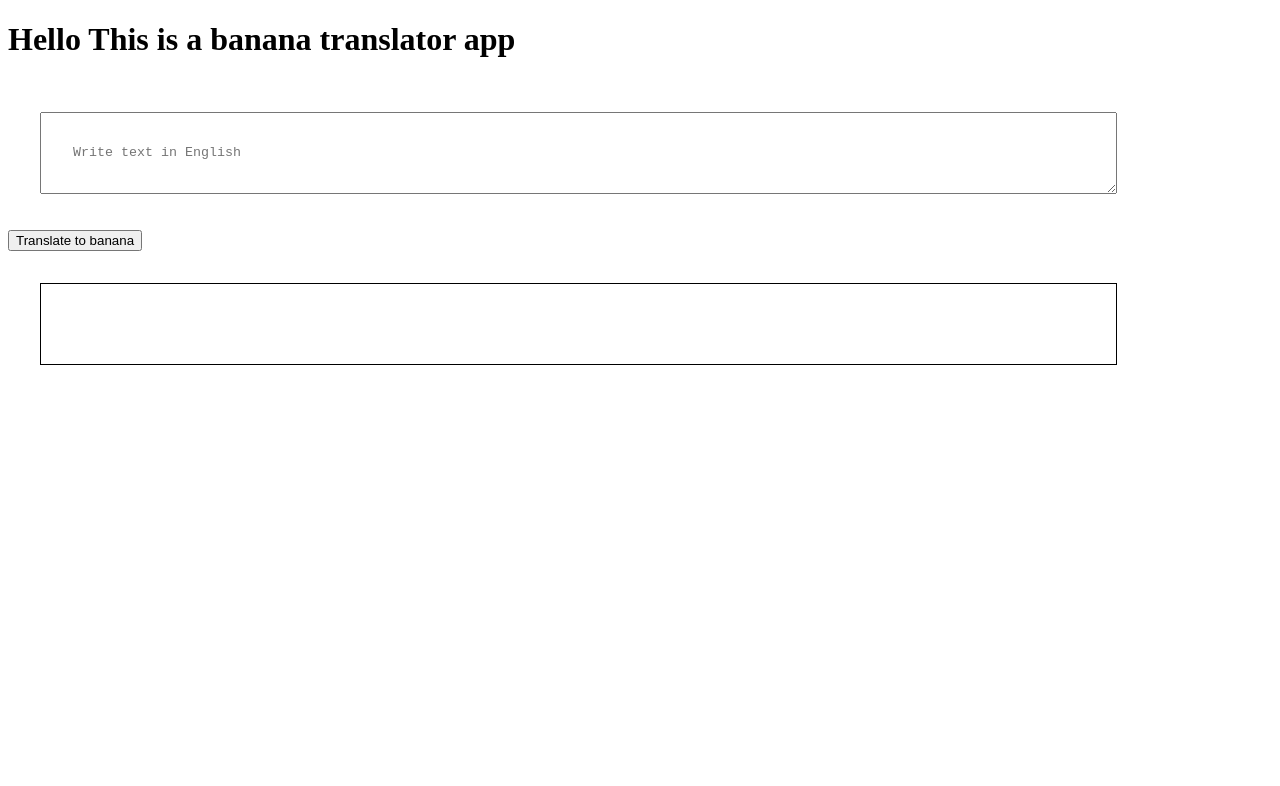
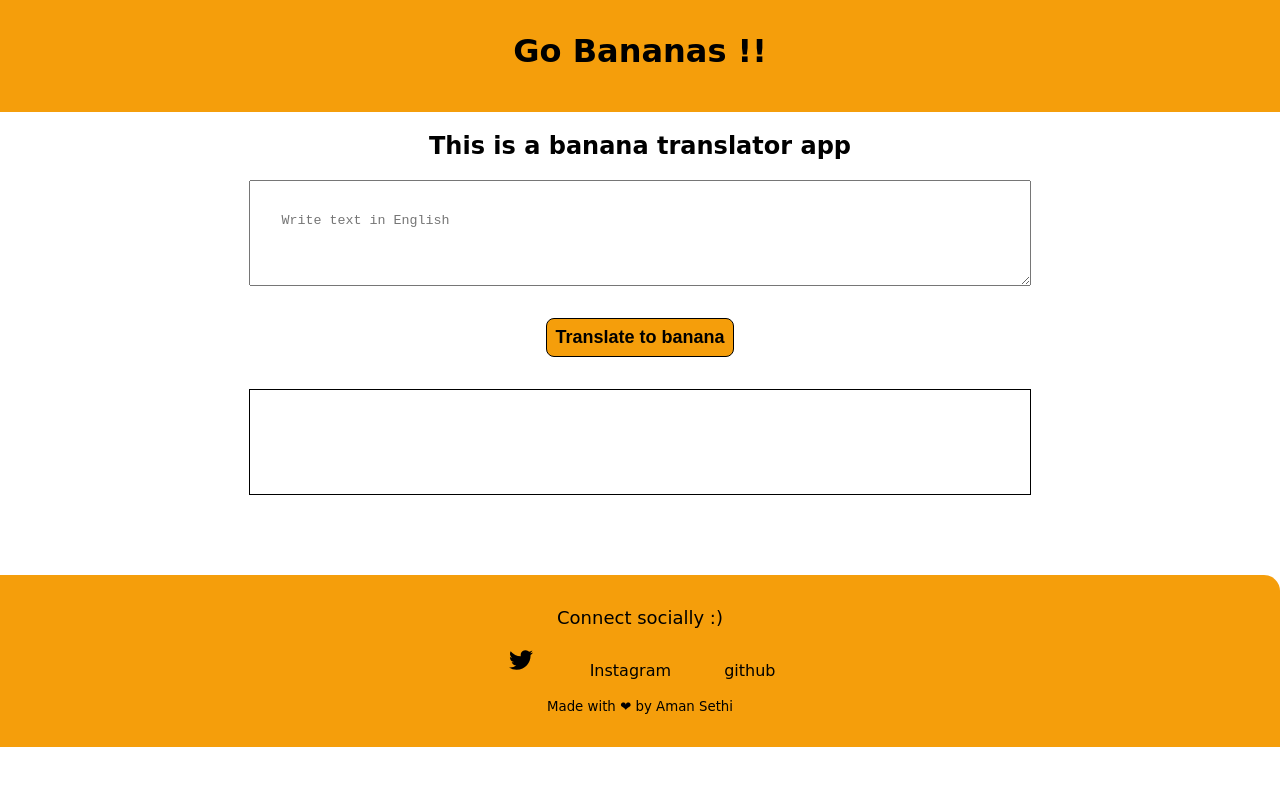
Before and after one commit to amansethi00/banana-translator-app, a plain HTML site: page index.html in a window 1280 px wide. Drawn offline with Linux system fonts and the light colour scheme; a web font is replaced by a local one.

Commit message:
updated style.css

```diff
--- a/index.html
+++ b/index.html
@@ -4,29 +4,48 @@
     <meta charset="UTF-8" />
     <meta name="viewport" content="width=device-width, initial-scale=1.0" />
     <title>Banana Translator App</title>
-    <style>
-      textarea {
-        height: 2vh;
-        padding: 2rem;
-        margin: 2rem;
-        width: 80%;
-      }
-      #output {
-        height: 2vh;
-        padding: 2rem;
-        margin: 2rem;
-        width: 80%;
-        border: 1px solid black;
-      }
-    </style>
+    <link rel="stylesheet" href="style.css" />
   </head>
   <body>
-    <h1>Hello This is a banana translator app</h1>
-    <textarea placeholder="Write text in English" id="textInp"></textarea>
+    <nav class="nav-bar">
+      <center>Go Bananas !!</center>
+    </nav>
 
-    <button id="btn">Translate to banana</button>
+    <div class="container">
+      <center><h2>This is a banana translator app</h2></center>
+      <!-- <p>Minions talk bananas.</p> -->
+      <textarea placeholder="Write text in English" id="textInp"></textarea>
+      <center><button id="btn">Translate to banana</button></center>
 
-    <div id="output"></div>
+      <div id="output"></div>
+    </div>
+
     <script src="app.js" type="text/javascript"></script>
+
+    <footer class="footer">
+      <div class="footer-header">Connect socially :)</div>
+      <ul class="socail-links">
+        <li class="list-item-inline">
+          <a href="https://www.twitter.com/oyesethi00" class="link link-footer"
+            ><img src="images/twitter (1).svg" class="social-img"
+          /></a>
+        </li>
+
+        <li class="list-item-inline">
+          <a
+            href="https://www.instagram.com/oye.sethi.00"
+            class="link link-footer"
+            >Instagram</a
+          >
+        </li>
+
+        <li class="list-item-inline">
+          <a href="https://www.github.com/amansethi00" class="link link-footer"
+            >github</a
+          >
+        </li>
+      </ul>
+      <small>Made with ❤ by Aman Sethi</small>
+    </footer>
   </body>
 </html>
--- /dev/null
+++ b/style.css
@@ -0,0 +1,102 @@
+@import url("https://fonts.googleapis.com/css2?family=Sansita+Swashed:wght@400;700&display=swap");
+:root {
+  --turtle-gray: #f59e0b;
+}
+body {
+  font-family: "Sansita Swashed", cursive;
+  margin: 0px;
+}
+/* html {
+  padding: -2rem -2rem;
+} */
+textarea {
+  height: 5vh;
+  padding: 2rem;
+  margin-left: auto;
+  margin-right: auto;
+  width: 70%;
+  display: block;
+}
+#output {
+  height: 5vh;
+  padding: 2rem;
+  margin-left: auto;
+  margin-right: auto;
+  width: 70%;
+  display: block;
+  border: 1px solid black;
+  margin-bottom: 5rem;
+}
+
+.nav-bar {
+  font-weight: bolder;
+  font-size: xx-large;
+  background-color: var(--turtle-gray);
+  max-width: 100%;
+  height: 5rem;
+  padding-top: 2rem;
+}
+.container {
+  max-width: 80%;
+  margin: auto;
+}
+.container #btn {
+  background-color: var(--turtle-gray);
+  padding: 0.5rem;
+  border: 1px solid black;
+  border-radius: 0.5rem;
+  margin: 2rem 2rem;
+  font-size: large;
+  font-weight: bold;
+}
+.footer {
+  background-color: var(--turtle-gray);
+  padding: 2rem 0rem;
+  text-align: center;
+  color: black;
+  border-top-right-radius: 1rem;
+}
+.footer ul {
+  padding-inline-start: 0px;
+}
+.footer .footer-header {
+  font-size: large;
+}
+.footer .link-footer {
+  color: black;
+}
+
+.footer .social-links a:-webkit-any-link {
+  color: black;
+}
+.link {
+  padding: 0.5rem 1rem;
+  /* margin: 0.5rem 1rem; */
+  text-decoration: none;
+}
+.link-primary {
+  background-color: var(--primary-color);
+  border-radius: 0.5rem;
+  color: white;
+}
+.link-secondary {
+  color: var(--primary-color);
+  border-radius: 0.5rem;
+  border: 1px solid var(--primary-color);
+}
+
+.list-non-bullet {
+  list-style: none;
+}
+
+.list-item-inline {
+  display: inline;
+  padding: 0 0.5rem;
+}
+
+.social-img {
+  width: 2rem;
+  height: 2rem;
+  /* background-color: black; */
+  /* color: black; */
+}
```
Also changed, not shown: images/twitter (1).svg (added), images/twitter.svg (added).
